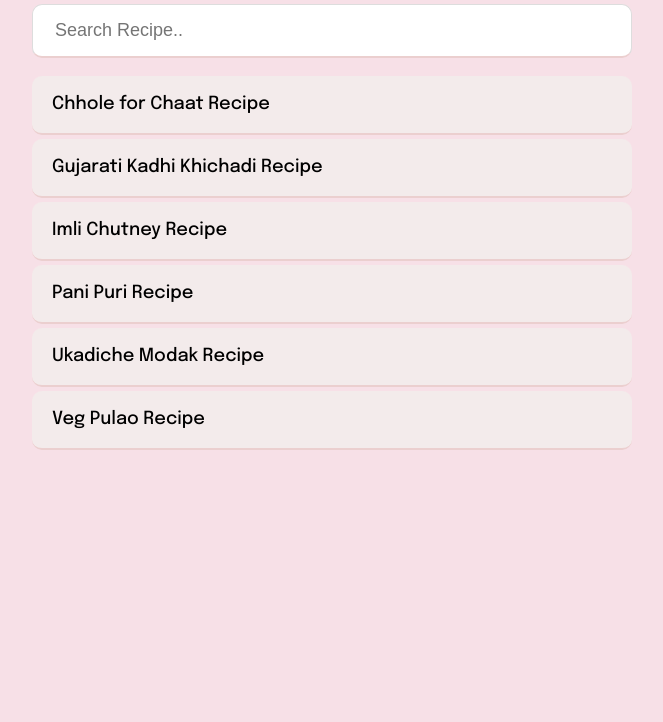
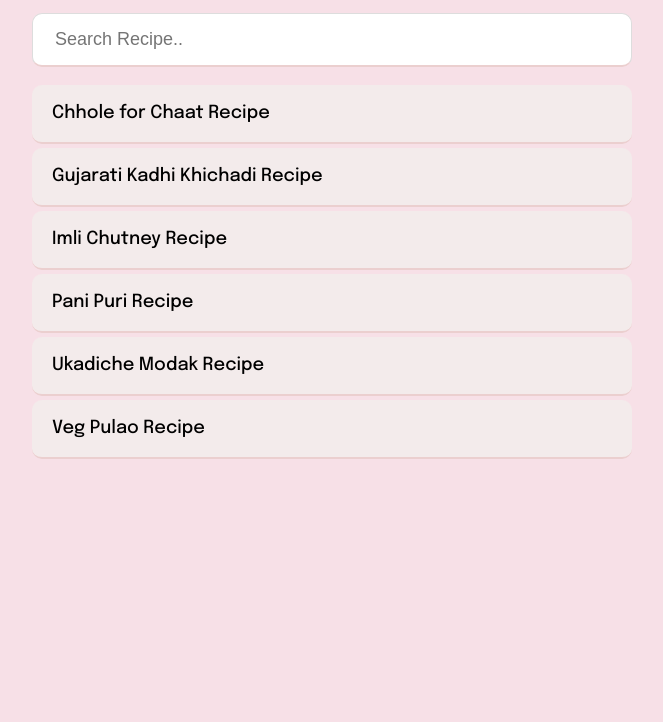
Before and after one commit to yogeshbadgire/RecipeBook, a plain HTML site: page index.html in a window 1280 px wide. Shown: the part 78-800 px from the top of the page, without its empty margins (308-971 px from the left). Drawn offline with Linux system fonts and the light colour scheme.

Commit message:
Update style.css

```diff
--- a/style.css
+++ b/style.css
@@ -3,7 +3,7 @@
   font-family: Epilogue;
   font-weight: 400;
   margin: auto;
-  padding: 3px;
+  padding: 12px;
   background-color: #f7e0e7;
   line-height: 1.3;
   max-width: 600px;
```
